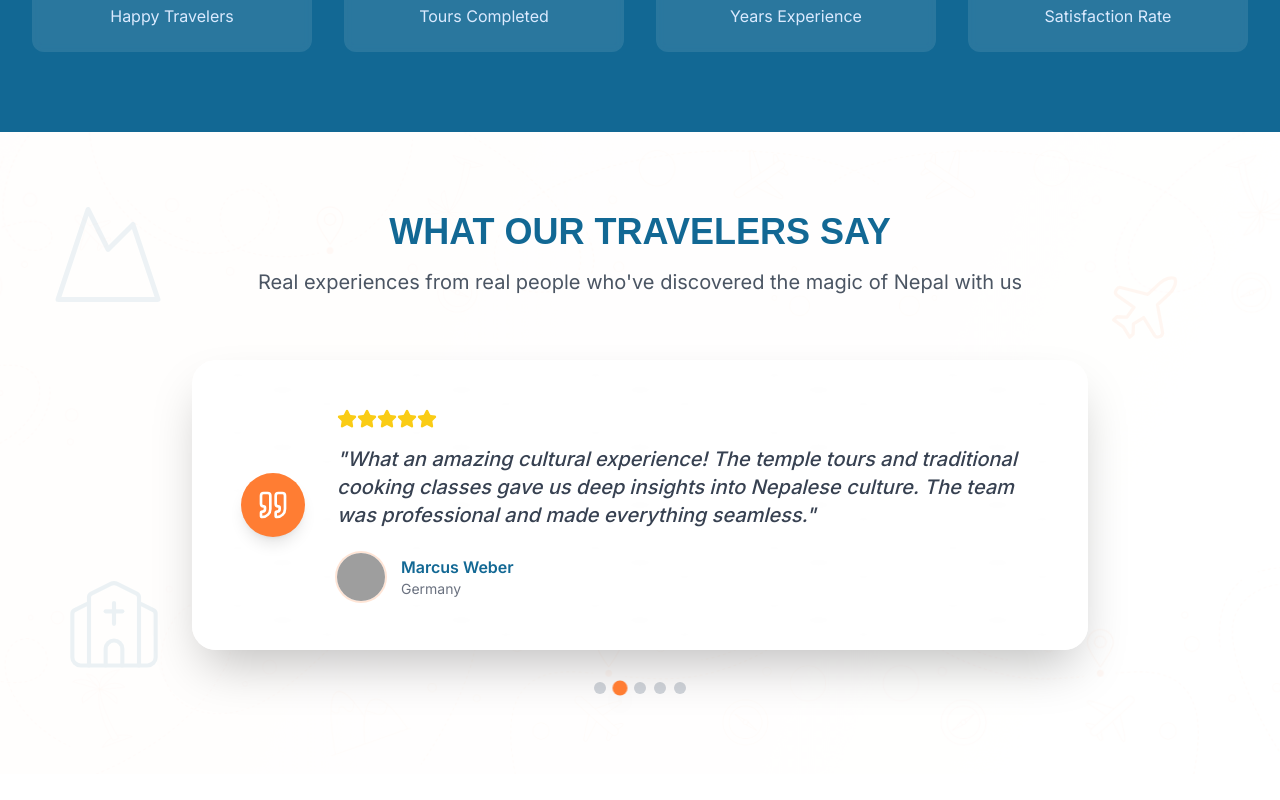
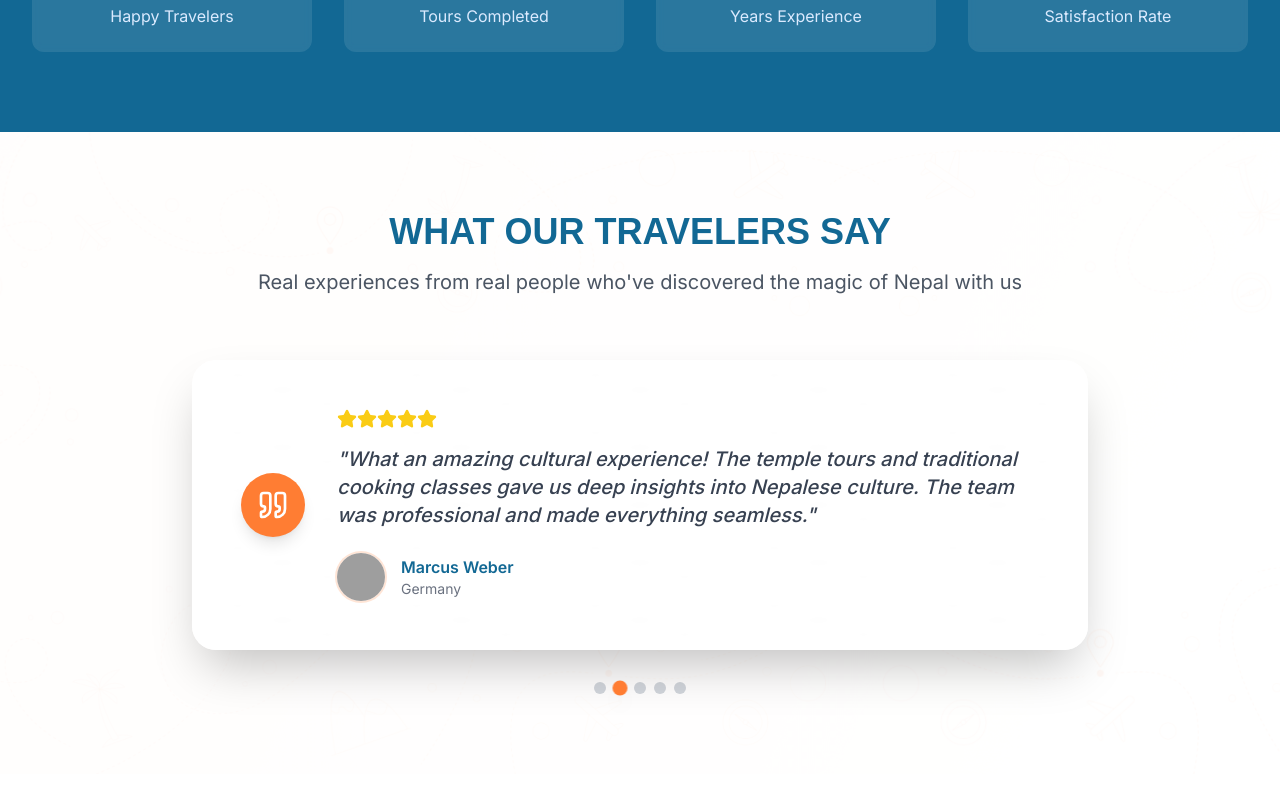
Before and after one commit to clockbtech/tmtn, a React (Vite) app: page / in a window 1280 px wide. Shown: the part 3800-4600 px from the top of the page. Built offline with nearby package versions, Linux system fonts and the light colour scheme; grey boxes are pictures that could not be loaded; a web font is replaced by a local one.

Commit message:
Testimonials.

```diff
--- a/src/components/Testimonials.tsx
+++ b/src/components/Testimonials.tsx
@@ -104,43 +104,7 @@ const Testimonials = () => {
       </div>
 
       {/* Scattered Travel Icons */}
-      <div className="absolute inset-0 pointer-events-none">
-        {/* Mountain Icon - Top Left */}
-        <motion.div
-          className="absolute top-16 left-12 text-nepal-primary opacity-[0.07] hidden lg:block"
-          animate={{ y: [0, -10, 0] }}
-          transition={{ duration: 8, repeat: Infinity, ease: "easeInOut" }}
-        >
-          <Mountain size={120} strokeWidth={1} />
-        </motion.div>
 
-        {/* Plane Icon - Top Right */}
-        <motion.div
-          className="absolute top-32 right-24 text-nepal-orange opacity-[0.06] hidden lg:block"
-          animate={{ y: [0, 8, 0], rotate: [0, 2, 0] }}
-          transition={{ duration: 12, repeat: Infinity, ease: "easeInOut" }}
-        >
-          <Plane size={80} strokeWidth={1} />
-        </motion.div>
-
-        {/* Temple Icon - Bottom Left */}
-        <motion.div
-          className="absolute bottom-24 left-16 text-nepal-primary opacity-[0.08] hidden lg:block"
-          animate={{ y: [0, -6, 0] }}
-          transition={{ duration: 10, repeat: Infinity, ease: "easeInOut" }}
-        >
-          <Church size={100} strokeWidth={1} />
-        </motion.div>
-
-        {/* Mobile - Single Mountain Icon */}
-        <motion.div
-          className="absolute top-1/4 right-8 text-nepal-primary opacity-[0.05] lg:hidden"
-          animate={{ y: [0, -8, 0] }}
-          transition={{ duration: 6, repeat: Infinity, ease: "easeInOut" }}
-        >
-          <Mountain size={60} strokeWidth={1} />
-        </motion.div>
-      </div>
 
       <div className="container mx-auto px-4 sm:px-6 lg:px-8 relative z-10">
         <motion.div
```
